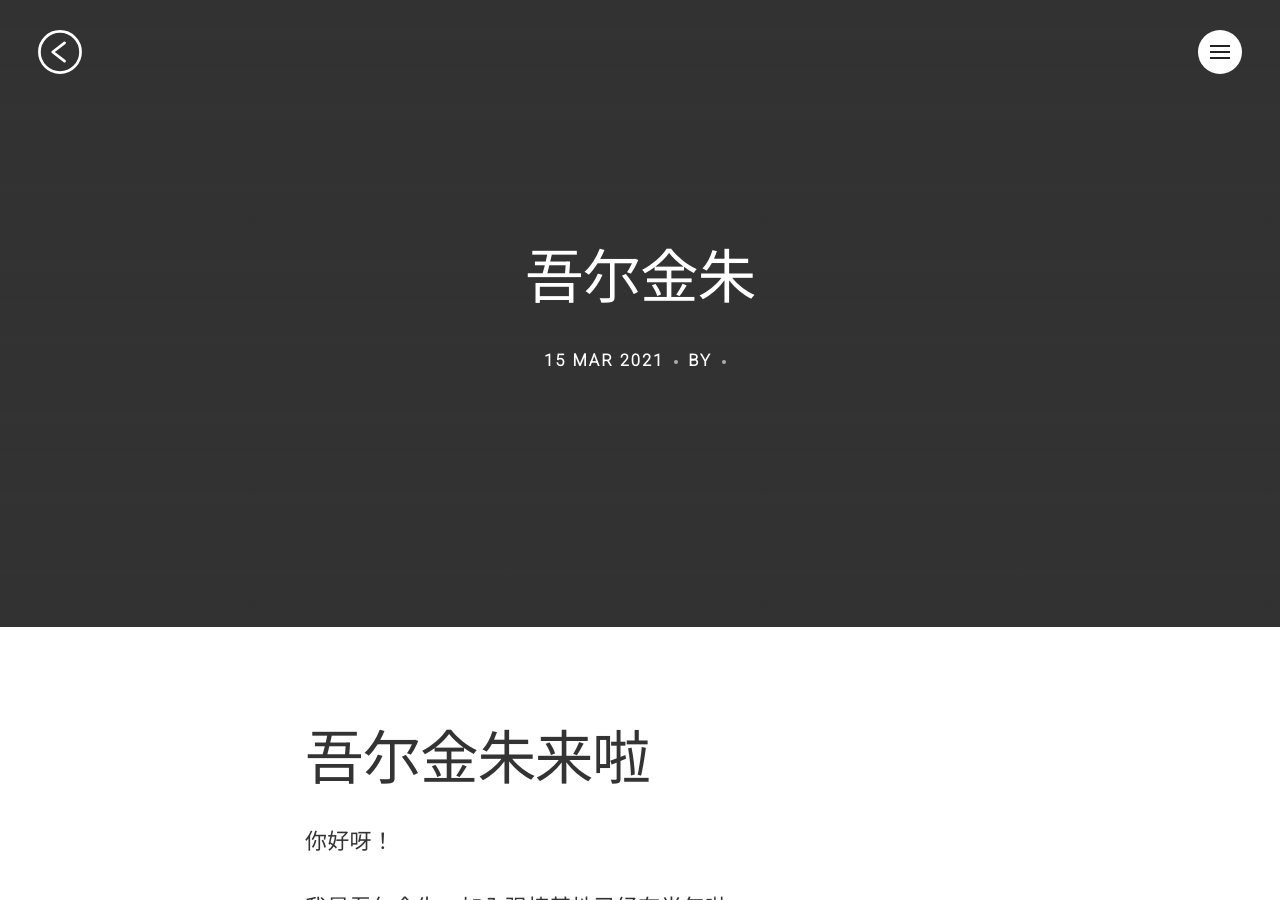
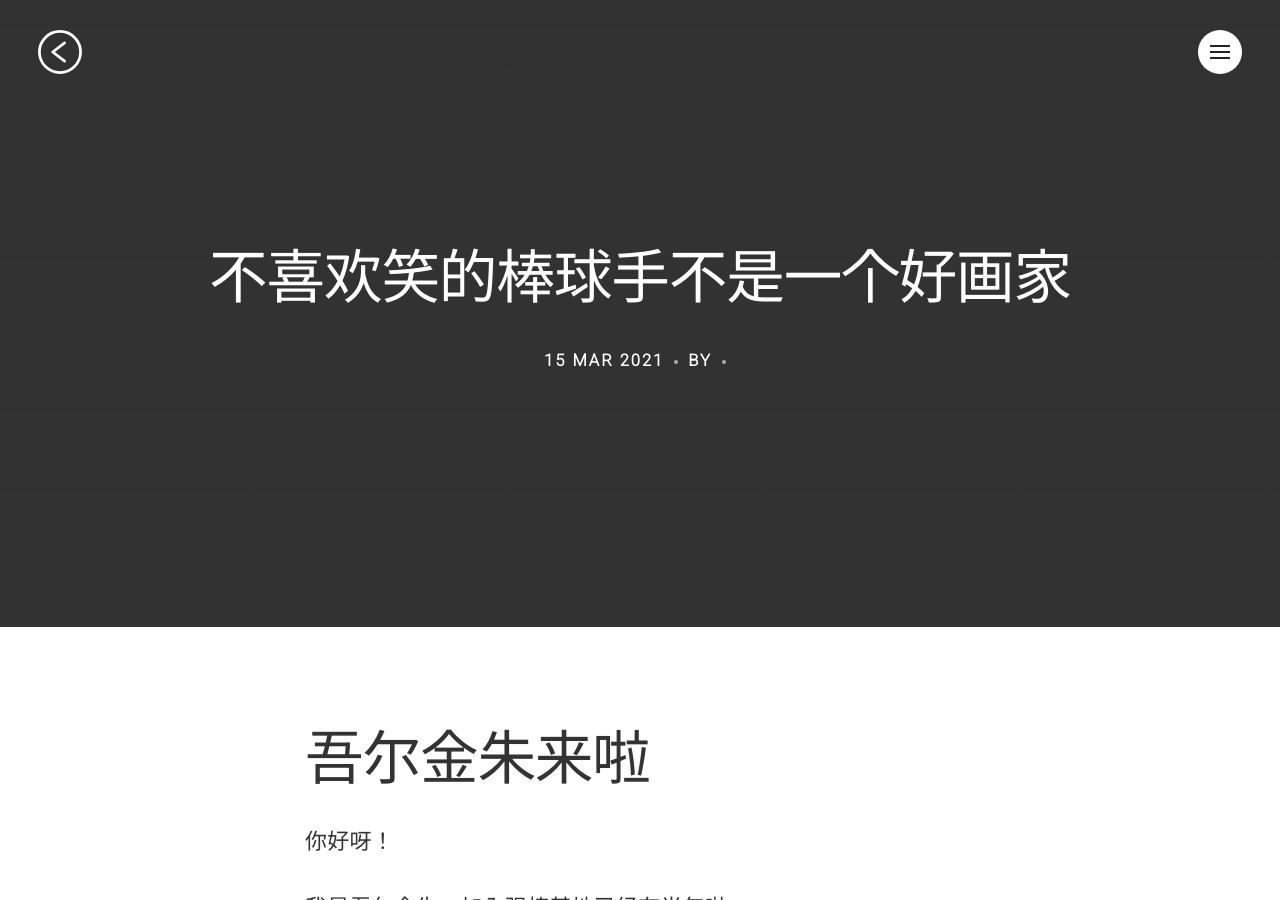
Before and after one commit to loray320/wu-er-jin-zhu, a Jekyll site: the page built from _posts/2021-03-15-wu-er-jin-zhu.md, in a window 1280 px wide and 900 px high. Built offline with Jekyll 4.4.1, drawn with Linux system fonts in a browser that asks for light colours; nearby versions of some CDN libraries; some web fonts are replaced; library files that are not in the unit come from our copies; comment, search, counter and statistics services are not loaded.

Commit message:
Update 2021-03-15-wu-er-jin-zhu.md

```diff
--- a/_posts/2021-03-15-wu-er-jin-zhu.md
+++ b/_posts/2021-03-15-wu-er-jin-zhu.md
@@ -1,6 +1,6 @@
 ---
 layout: post
-title:  "吾尔金朱"
+title:  "不喜欢笑的棒球手不是一个好画家"
 image:
   feature: IMG_5679.JPG
   topPosition: 0px
@@ -20,8 +20,8 @@ syntaxHighlighter: no
 
 我最喜欢的事情就是和其他小朋友们一起训练。
 
-![002.jpg](../assets/images/hero/8b35f73d692d4acb8ab339d50812ec4a.jpeg)
-
 我的老家在四川凉山州，我有彝族女子的个性，也有东北女子的女汉子味道，生气的时候爱撅嘴和歪头。
 
 很高兴认识你！
+
+<div class="img img--fullContainer img--14xLeading" style="background-image: url({{ site.baseurl_posts_img }}IMG_5679.JPG);"></div>
```
